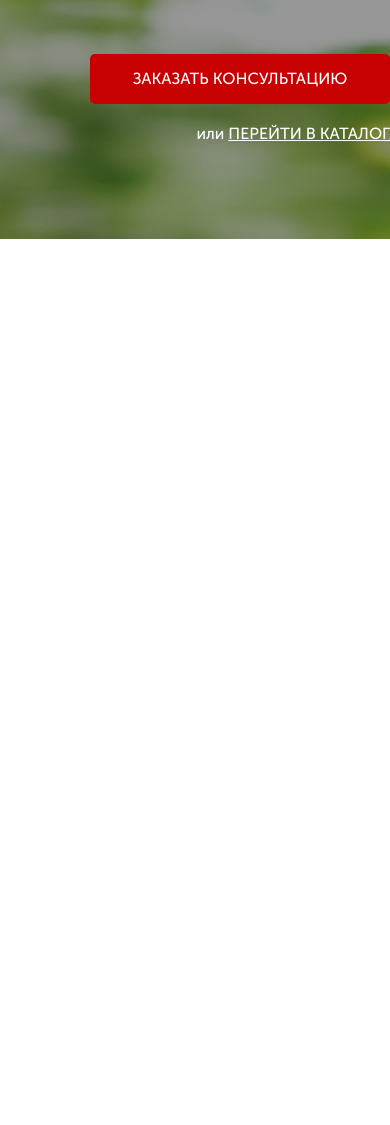
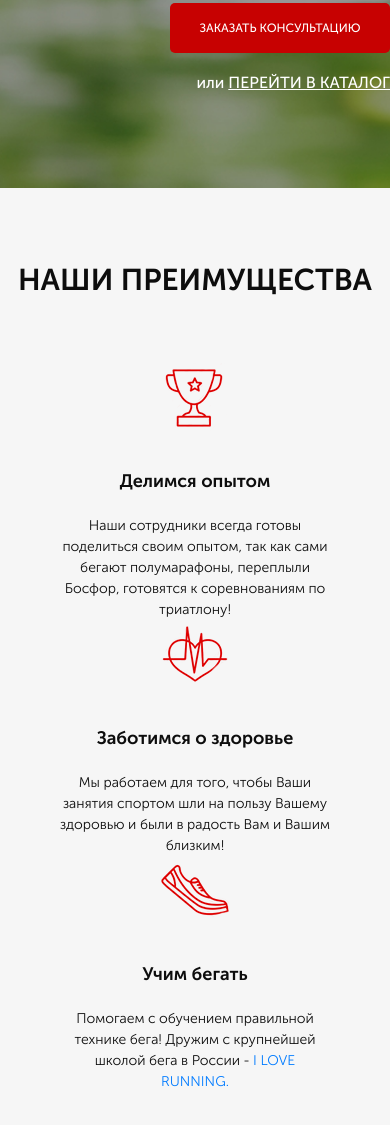
Before and after one commit to denm76/pulse, a website: page src/index.html in a window 390 px wide. Shown: the part 577-1702 px from the top of the page. Before the commit the page ends 844 px from the top, so only its background shows below. Drawn offline with Linux system fonts and the light colour scheme.

Commit message:
Сверстан второй блок , произведена адаптация 1-2 блока

```diff
--- a/src/index.html
+++ b/src/index.html
@@ -60,5 +60,38 @@
 
   </div>
 
+  <div class="benefits">
+    <div class="container">
+      <h2 class="benefits__title">НАШИ ПРЕИМУЩЕСТВА</h2>
+    <div class="benefits__wrapper">
+      <div class="benefits__card">
+        <div class="benefits__icon">
+          <img src="icons/advantages/cup.png" alt="" class="benefits__img">
+        </div>
+        <div class="benefits__subtitle">Делимся опытом</div>
+        <div class="benefits__descr">Наши сотрудники всегда готовы поделиться своим опытом,
+          так как сами бегают полумарафоны, переплыли Босфор, готовятся к соревнованиям по триатлону!</div>
+      </div>
+      <div class="benefits__card">
+        <div class="benefits__icon">
+          <img src="icons/advantages/heart.png" alt="" class="benefits__img">
+        </div>
+        <div class="benefits__subtitle">Заботимся о здоровье</div>
+        <div class="benefits__descr">Мы работаем для того,
+          чтобы Ваши занятия спортом шли на пользу Вашему здоровью и были в радость Вам и Вашим близким!</div>
+      </div>
+      <div class="benefits__card">
+        <div class="benefits__icon">
+          <img src="icons/advantages/shoe.png" alt="" class="benefits__img">
+        </div>
+        <div class="benefits__subtitle">Учим бегать</div>
+        <div class="benefits__descr">Помогаем с обучением
+          правильной технике бега!
+          Дружим с крупнейшей школой бега в России - <a href="#">I LOVE RUNNING.</a></div>
+      </div>
+    </div>
+    </div>
+  </div>
+
 </body>
 </html>
--- /dev/null
+++ b/src/sass/blocks/_benefits.scss
@@ -0,0 +1,32 @@
+.benefits{
+  background-color: #f6f6f6;
+  padding: 70px 0 65px 0;
+  &__title{
+    font-size: 30px;
+    font-weight: 700;
+    color: #0d0d0d;
+    text-align: center;
+  }
+  &__wrapper{
+    display: flex;
+    margin-top: 60px;
+    justify-content: space-around;
+  }
+  &__card{
+    text-align: center;
+  }
+  &__subtitle{
+    margin-top: 35px;
+    font-size: 18px;
+    font-weight: 700;
+    color: #0d0d0d;
+  }
+  &__descr{
+    margin-top: 20px;
+    font-size: 14px;
+    line-height: 1.5;
+    font-weight: 300;
+    color: #0d0d0d;
+    width:270px;
+  }
+}
--- /dev/null
+++ b/src/sass/blocks/_media.scss
@@ -0,0 +1,45 @@
+@media (max-width: 767px){
+  .benefits{
+    &__wrapper{
+    flex-direction: column;
+    }
+    &__card{
+      display: flex;
+      flex-direction: column;
+      align-items:center;
+    }
+  }
+
+}
+
+@media(max-width: 575px){
+  .header{
+    &__official{
+      font-size: 10px;
+      span{
+        font-size: 12px;
+      }
+    }
+    &__phone{
+      font-size: 10px;
+    }
+  }
+    .button{
+      width: 110px;
+      height: 25px;
+      font-size: 10px;
+      &_main{
+        margin-top: 65px;
+        width: 220px;
+        height: 50px;
+        font-size: 12px;
+        font-weight: 500;
+      }
+    }
+    .promo{
+      &__icons{
+        width: 100%;
+      }
+    }
+
+}
--- a/src/sass/style.scss
+++ b/src/sass/style.scss
@@ -8,4 +8,6 @@
 }
 @import 'blocks/promo';
 @import 'blocks/header';
-@import 'blocks/buttons'
+@import 'blocks/buttons';
+@import 'blocks/benefits';
+@import 'blocks/media';
```
Also changed, not shown: src/css/style.min.css.
